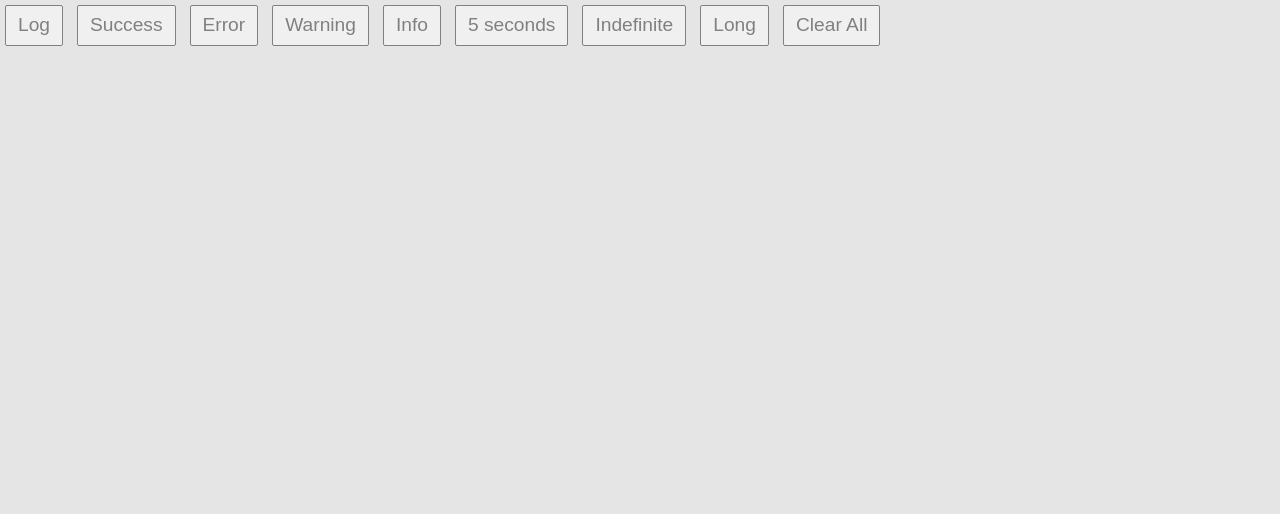
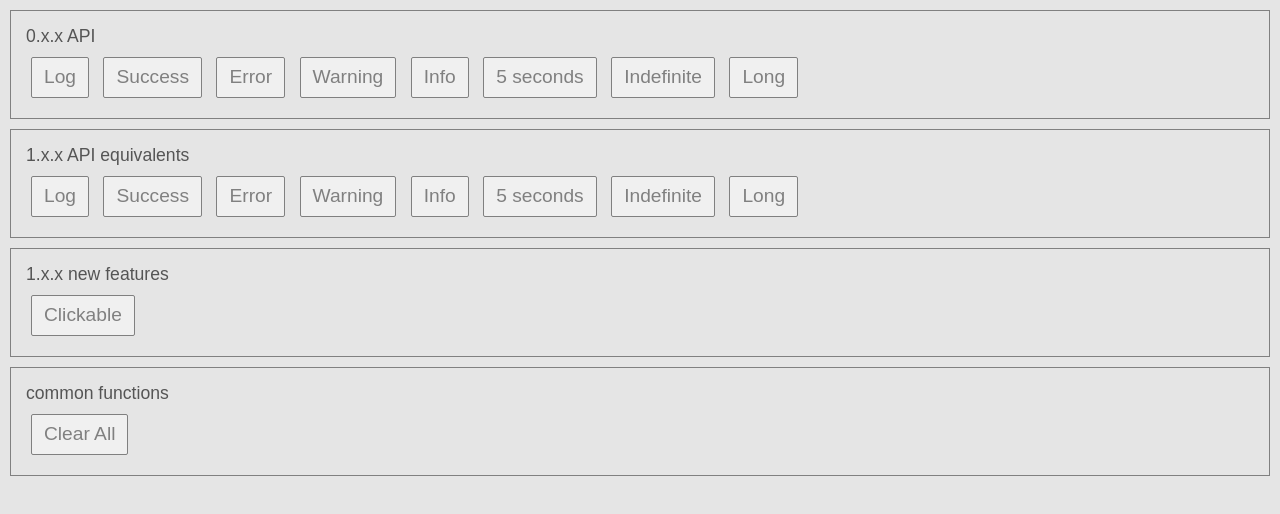
Before and after one commit to catdad/tiny.toast, a website: page test.html in a window 1280 px wide. Drawn offline with Linux system fonts and the light colour scheme.

Commit message:
updated examples for 1.x release

```diff
--- a/test.html
+++ b/test.html
@@ -9,6 +9,8 @@
 			margin: 0;
 			background: #e5e5e5;
 			font-size: 1em;
+            font-family: sans-serif;
+            color: #555;
 		}
 
         button {
@@ -27,10 +29,23 @@
         button:hover{
             background: #e0e0e0;
         }
+
+        .section {
+            border: 1px solid gray;
+            box-sizing: border-box;
+            margin: 10px;
+            padding: 15px;
+        }
+        .title {
+            margin-bottom: 5px;
+            font-size: 1.1em;
+        }
 	</style>
 </head>
 <body>
 
+<div class='section'>
+    <div class='title'>0.x.x API</div>
     <button onclick="toastr.log('gray message')">Log</button>
     <button onclick="toastr.success('green message')">Success</button>
     <button onclick="toastr.error('red message')">Error</button>
@@ -40,15 +55,47 @@
     <button onclick="toastr.log('5 seconds', 5000)">5 seconds</button>
     <button onclick="toastr.log('indefinite message', -1)">Indefinite</button>
     <button onclick="toastr.log('jkfha djfha sdkjghfs dhfgkjds ahfjdshgf kdsjgf kdagkdfs')">Long</button>
+</div>
+
+<div class='section'>
+    <div class='title'>1.x.x API equivalents</div>
+    <button onclick="toastr.log({ message: 'gray message' })">Log</button>
+    <button onclick="toastr.success({ message: 'green message' })">Success</button>
+    <button onclick="toastr.error({ message: 'red message' })">Error</button>
+    <button onclick="toastr.warning({ message: 'orange message' })">Warning</button>
+    <button onclick="toastr.info({ message: 'blue message' })">Info</button>
+
+    <button onclick="toastr.log({ message: '5 seconds', timeout: 5000 })">5 seconds</button>
+    <button onclick="toastr.log({ message: 'indefinite message', timeout: -1 })">Indefinite</button>
+    <button onclick="toastr.log({ msg: 'jkfha djfha sdkjghfs dhfgkjds ahfjdshgf kdsjgf kdagkdfs' })">Long</button>
+</div>
+
+<div class='section'>
+    <div class='title'>1.x.x new features</div>
+    <button onclick="clickableExample()">Clickable</button>
+</div>
+
+<div class='section'>
+    <div class='title'>common functions</div>
     <button onclick="toastr.clear()">Clear All</button>
+</div>
 
-<script src='toast.min.js'></script>
+<script>
+    function clickableExample(){
+        toastr.success({
+            message: 'click me',
+            onclick: function(ev){
+                alert('you clicked it \n\nmessage: ' + ev.message + '\nshown: ' + ev.count);
+            }
+        });
+    }
+</script>
+
+<!--<script src='toast.min.js'></script>-->
 <!--<script src='toast.full.js'></script>-->
 
-<!--
 <link rel="stylesheet" type="text/css" href="toast.css" />
 <script src='toast.js'></script>
--->
 
 </body>
 </html>
```
Lines whose indentation alone changed are shown as unchanged.
